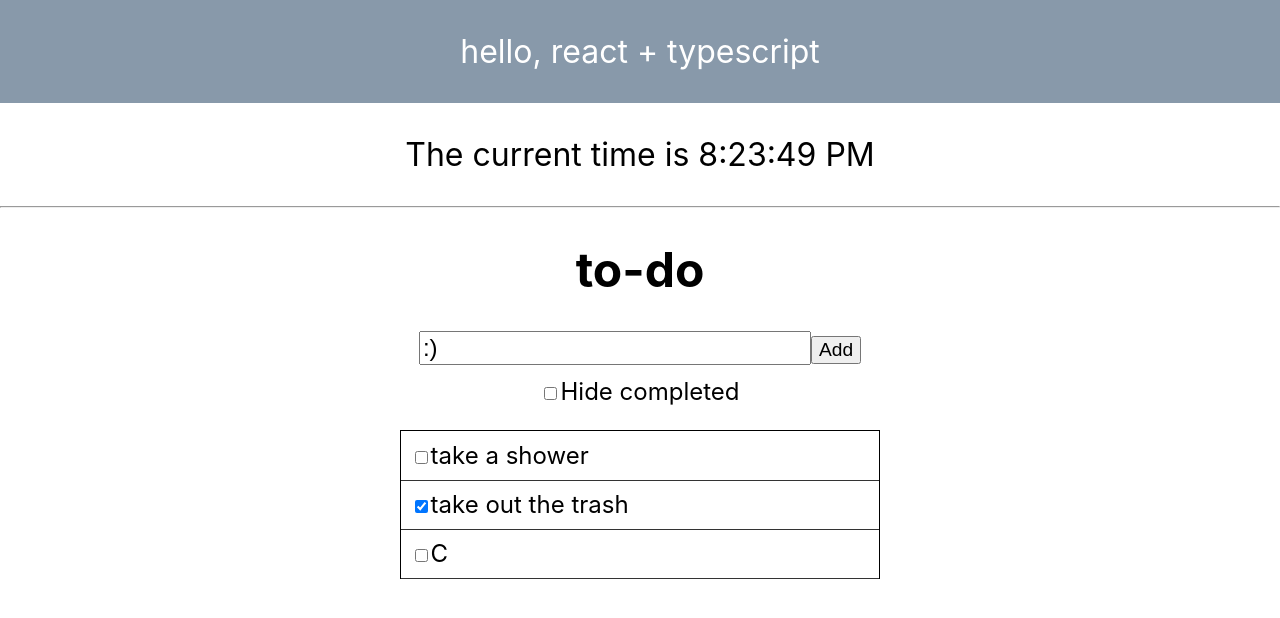
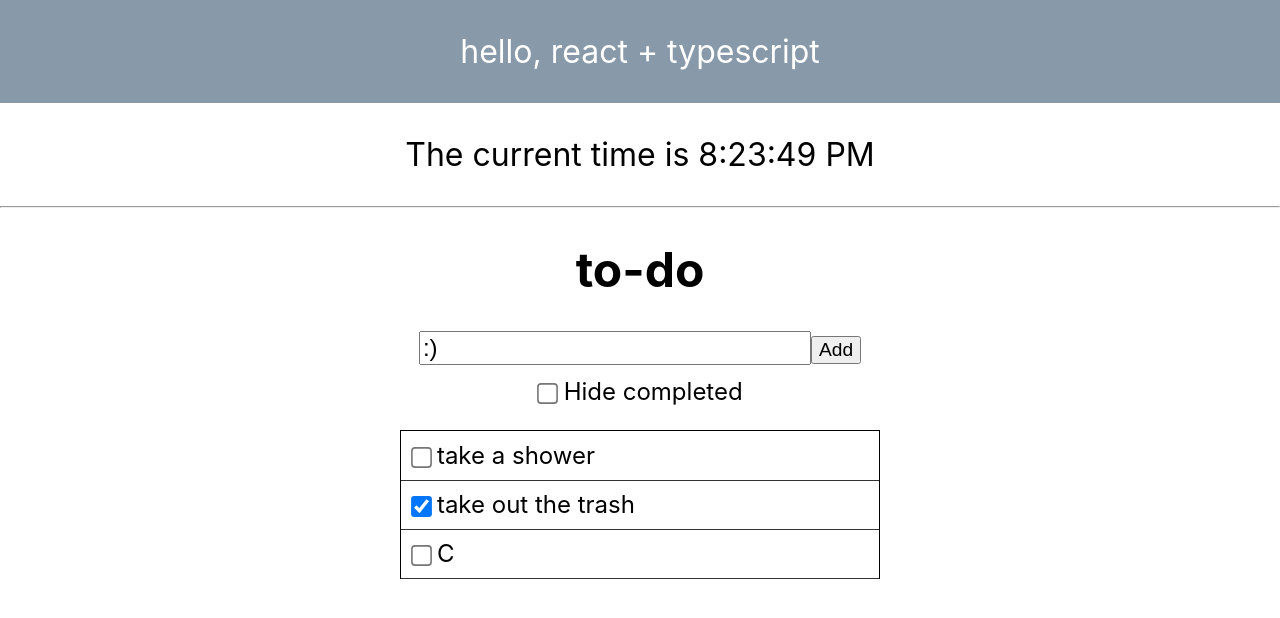
Before and after one commit to emptydiagram/react-ts-todo, a React (Create React App) app: page / in a window 1280 px wide. Shown: the top 618 px of the page. Built offline with nearby package versions, Linux system fonts and the light colour scheme; the HTML template or start-up script is replaced by a standard one.

Commit message:
Increase size of checkboxes

```diff
--- a/src/TodoList.css
+++ b/src/TodoList.css
@@ -25,9 +25,15 @@
     margin-top: 0.5em;
 }
 
+input[type=checkbox] {
+    transform: scale(1.6);
+    margin-right: 0.7em;
+}
+
 #listContainer {
     width: 20em;
     margin: 0 auto;
+    padding-bottom: 2em;
 }
 
 input.editing {
```
